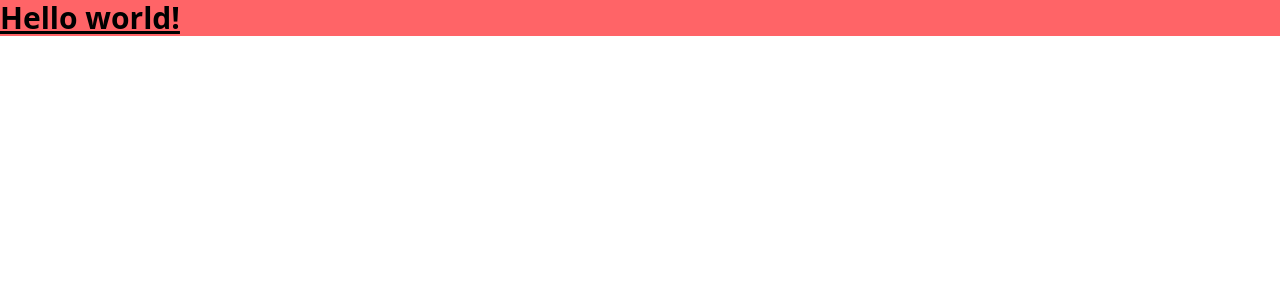
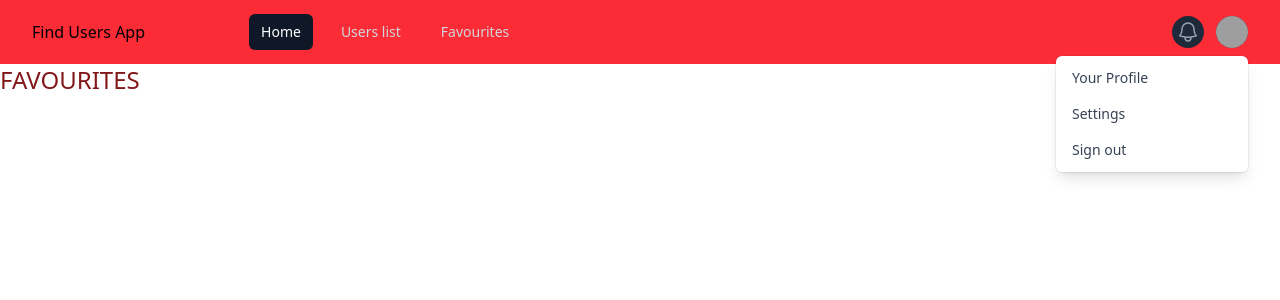
Before and after one commit to ale1a1/Find-Users-Nuxt, a Nuxt app: page /favourites in a window 1280 px wide. Shown: the top 300 px of the page. Built offline with nearby package versions, Linux system fonts and the light colour scheme; grey boxes are pictures that could not be loaded.

Commit message:
set up main pages and link the to nuxtlinks in the navbar

```diff
--- a/app.vue
+++ b/app.vue
@@ -1,7 +1,69 @@
 <template>
-  <div>
-    <h1 class="text-3xl bg-red-400 font-bold underline">
-    Hello world!
-    </h1>
-  </div>
+  <nav class="bg-red-500">
+    <div class="px-2 sm:px-6 lg:px-8">
+      <div class="relative flex h-16 items-center justify-between">
+        <div class="absolute inset-y-0 left-0 flex items-center sm:hidden">
+          <!-- Mobile menu button-->
+          <button type="button" class="relative inline-flex items-center justify-center rounded-md p-2 text-gray-400 hover:bg-gray-700 hover:text-white focus:ring-2 focus:ring-white focus:outline-hidden focus:ring-inset" aria-controls="mobile-menu" aria-expanded="false">
+            <span class="absolute -inset-0.5"></span>
+            <span class="sr-only">Open main menu</span>
+            <svg class="block size-6" fill="none" viewBox="0 0 24 24" stroke-width="1.5" stroke="currentColor" aria-hidden="true" data-slot="icon">
+              <path stroke-linecap="round" stroke-linejoin="round" d="M3.75 6.75h16.5M3.75 12h16.5m-16.5 5.25h16.5" />
+            </svg>
+            <svg class="hidden size-6" fill="none" viewBox="0 0 24 24" stroke-width="1.5" stroke="currentColor" aria-hidden="true" data-slot="icon">
+              <path stroke-linecap="round" stroke-linejoin="round" d="M6 18 18 6M6 6l12 12" />
+            </svg>
+          </button>
+        </div>
+        <div class="flex flex-1 gap-20 items-center justify-center sm:items-stretch sm:justify-start">
+          <div class="flex shrink-0 items-center">
+            <p>Find Users App</p>
+          </div>
+          <div class="hidden sm:ml-6 sm:block">
+            <div class="flex space-x-4">
+              <NuxtLink to="/home" class="rounded-md bg-gray-900 px-3 py-2 text-sm font-medium text-white" aria-current="page">Home</NuxtLink>
+              <NuxtLink to="/users-list" class="rounded-md px-3 py-2 text-sm font-medium text-gray-300 hover:bg-gray-700 hover:text-white">Users list</NuxtLink>
+              <NuxtLink to="/favourites" class="rounded-md px-3 py-2 text-sm font-medium text-gray-300 hover:bg-gray-700 hover:text-white">Favourites</NuxtLink>
+            </div>
+          </div>
+        </div>
+        <div class="absolute inset-y-0 right-0 flex items-center pr-2 sm:static sm:inset-auto sm:ml-6 sm:pr-0">
+          <button type="button" class="relative rounded-full bg-gray-800 p-1 text-gray-400 hover:text-white focus:ring-2 focus:ring-white focus:ring-offset-2 focus:ring-offset-gray-800 focus:outline-hidden">
+            <span class="absolute -inset-1.5"></span>
+            <span class="sr-only">View notifications</span>
+            <svg class="size-6" fill="none" viewBox="0 0 24 24" stroke-width="1.5" stroke="currentColor" aria-hidden="true" data-slot="icon">
+              <path stroke-linecap="round" stroke-linejoin="round" d="M14.857 17.082a23.848 23.848 0 0 0 5.454-1.31A8.967 8.967 0 0 1 18 9.75V9A6 6 0 0 0 6 9v.75a8.967 8.967 0 0 1-2.312 6.022c1.733.64 3.56 1.085 5.455 1.31m5.714 0a24.255 24.255 0 0 1-5.714 0m5.714 0a3 3 0 1 1-5.714 0" />
+            </svg>
+          </button>
+          <!-- Profile dropdown -->
+          <div class="relative ml-3">
+            <div>
+              <button type="button" class="relative flex rounded-full bg-gray-800 text-sm focus:ring-2 focus:ring-white focus:ring-offset-2 focus:ring-offset-gray-800 focus:outline-hidden" id="user-menu-button" aria-expanded="false" aria-haspopup="true">
+                <span class="absolute -inset-1.5"></span>
+                <span class="sr-only">Open user menu</span>
+                <img class="size-8 rounded-full" src="https://images.unsplash.com/photo-1472099645785-5658abf4ff4e?ixlib=rb-1.2.1&ixid=eyJhcHBfaWQiOjEyMDd9&auto=format&fit=facearea&facepad=2&w=256&h=256&q=80" alt="">
+              </button>
+            </div>
+            <div class="absolute right-0 z-10 mt-2 w-48 origin-top-right rounded-md bg-white py-1 ring-1 shadow-lg ring-black/5 focus:outline-hidden" role="menu" aria-orientation="vertical" aria-labelledby="user-menu-button" tabindex="-1">
+              <!-- Active: "bg-gray-100 outline-hidden", Not Active: "" -->
+              <NuxtLink to="/profile" class="block px-4 py-2 text-sm text-gray-700" role="menuitem" tabindex="-1" id="user-menu-item-0">Your Profile</NuxtLink>
+              <NuxtLink to="#" class="block px-4 py-2 text-sm text-gray-700" role="menuitem" tabindex="-1" id="user-menu-item-1">Settings</NuxtLink>
+              <NuxtLink to="#" class="block px-4 py-2 text-sm text-gray-700" role="menuitem" tabindex="-1" id="user-menu-item-2">Sign out</NuxtLink>
+            </div>
+          </div>
+        </div>
+      </div>
+    </div>
+    <!-- Mobile menu, show/hide based on menu state. -->
+    <div class="sm:hidden" id="mobile-menu">
+      <div class="space-y-1 px-2 pt-2 pb-3">
+        <!-- Current: "bg-gray-900 text-white", Default: "text-gray-300 hover:bg-gray-700 hover:text-white" -->
+        <NuxtLink to="/home" class="block rounded-md bg-gray-900 px-3 py-2 text-base font-medium text-white" aria-current="page">Home</NuxtLink>
+        <NuxtLink to="/users-list" class="block rounded-md px-3 py-2 text-base font-medium text-gray-300 hover:bg-gray-700 hover:text-white">Users list</NuxtLink>
+        <NuxtLink to="/favourites" class="block rounded-md px-3 py-2 text-base font-medium text-gray-300 hover:bg-gray-700 hover:text-white">Favourites</NuxtLink>
+      </div>
+    </div>
+  </nav>
+
+  <NuxtPage />
 </template>
--- /dev/null
+++ b/pages/favourites.vue
@@ -0,0 +1,6 @@
+<script lang="ts">
+</script>
+
+<template>
+  <h1 class="text-red-900 text-2xl">FAVOURITES</h1>
+</template>
--- /dev/null
+++ b/pages/home.vue
@@ -0,0 +1,6 @@
+<script lang="ts">
+</script>
+
+<template>
+  <h1 class="text-red-900 text-2xl">HOME</h1>
+</template>
--- /dev/null
+++ b/pages/login.vue
@@ -0,0 +1,6 @@
+<script lang="ts">
+</script>
+
+<template>
+  <h1 class="text-red-900 text-2xl">LOGIN</h1>
+</template>
--- /dev/null
+++ b/pages/profile.vue
@@ -0,0 +1,6 @@
+<script lang="ts">
+</script>
+
+<template>
+  <h1 class="text-red-900 text-2xl">Profile</h1>
+</template>
--- /dev/null
+++ b/pages/users-list.vue
@@ -0,0 +1,6 @@
+<script lang="ts">
+</script>
+
+<template>
+  <h1 class="text-red-900 text-2xl">USERS LIST</h1>
+</template>
```
